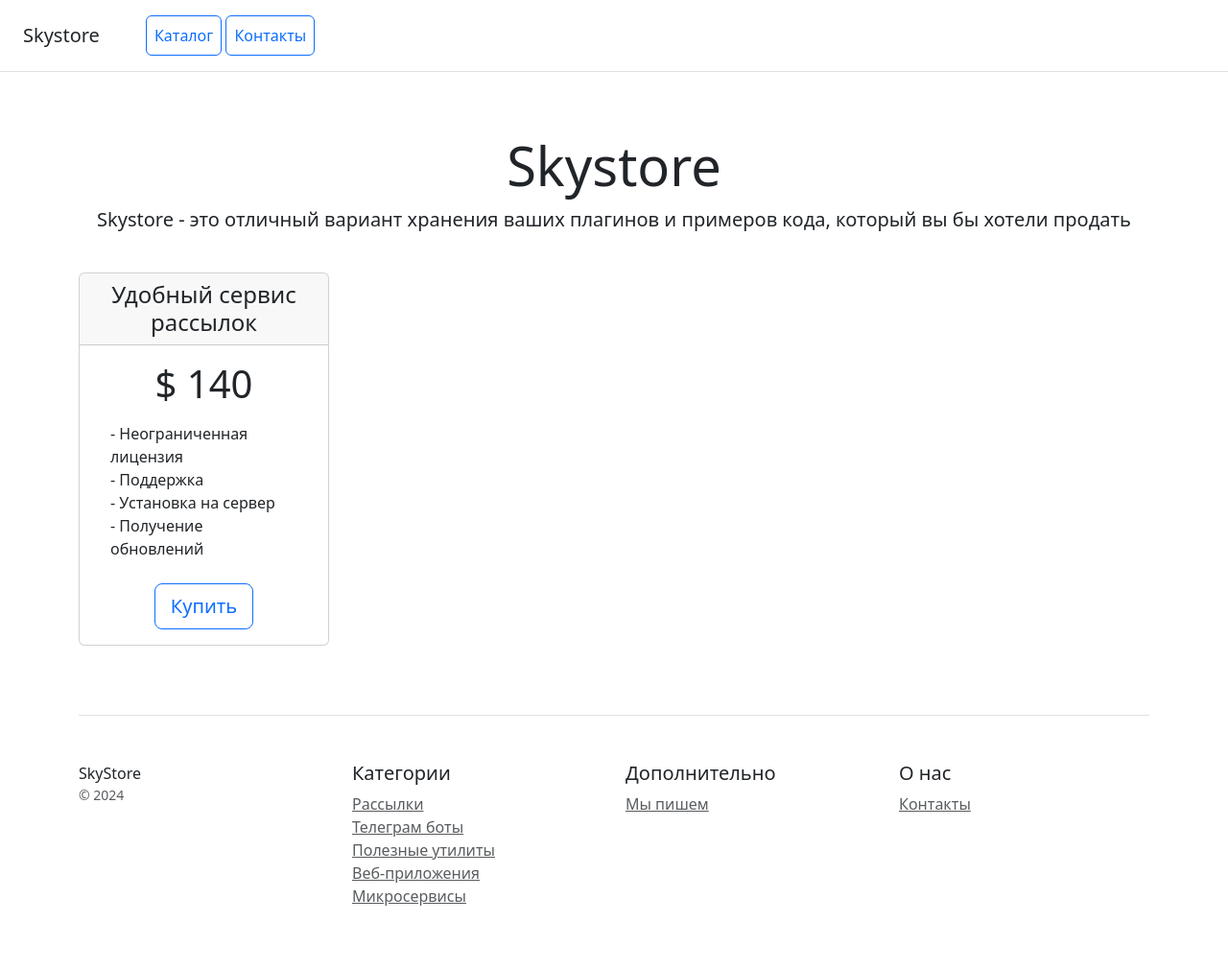
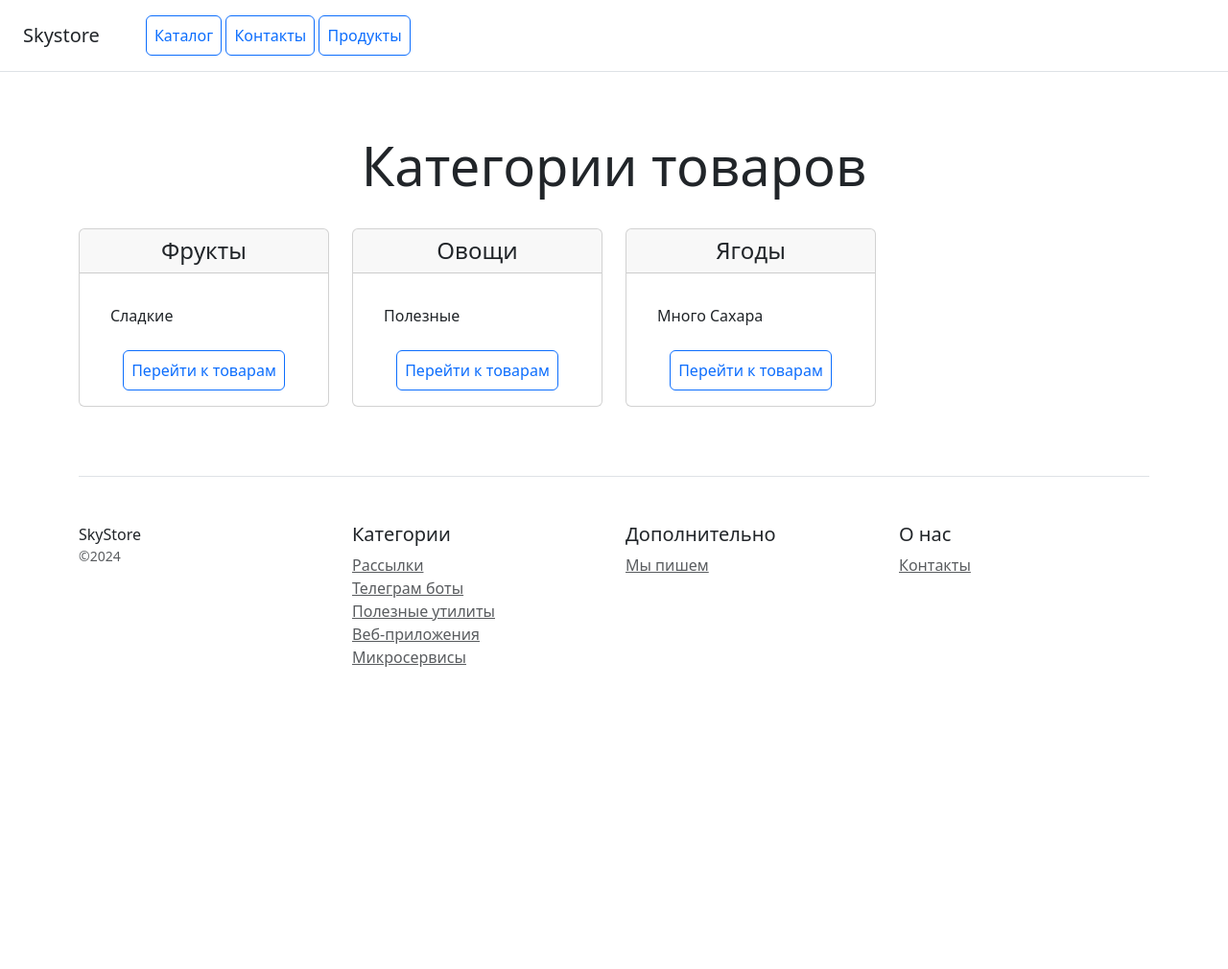
Before and after one commit to Daumond/django_project, a Django app: page / in a window 1280 px wide. Shown: the whole page at 96% size. After the commit the page ends 695 px from the top, so only its background shows below. Run offline with Django 5.2, Linux system fonts and the light colour scheme; data comes from the database, SQL or seed files in the repository; parts of the project's set-up code (start-up, migrations or seed data) failed here and were passed over; some libraries are stand-ins or nearby versions.

Commit message:
homework 20.2

```diff
--- a/catalog/models.py
+++ b/catalog/models.py
@@ -14,7 +14,7 @@ class Product(models.Model):
     last_modified_date = models.DateTimeField(auto_now_add=True, verbose_name='последнее изменение', **NULLABLE)
 
     def __str__(self):
-        return f'{self.name}'
+        return f'{self.name}, {self.description}, {self.price}'
 
     class Meta:
         verbose_name = 'продукт'
--- /dev/null
+++ b/catalog/templates/catalog/base.html
@@ -0,0 +1,56 @@
+{% load static %}
+<html lang="en">
+<head>
+    <meta charset="utf-8">
+    <meta name="viewport" content="width=device-width, initial-scale=1">
+    <title>{{title}}</title>
+    <link href="/static/css/bootstrap.min.css" rel="stylesheet">
+</head>
+<body>
+ {% include 'catalog/includes/inc_catalog_menu.html' %}
+
+<div class="pricing-header px-3 py-3 pt-md-5 pb-md-4 mx-auto text-center">
+    <h1 class="display-4">{{title}}</h1>
+</div>
+
+<div class="container">
+    <div class="row text-center">
+        {% block content %}
+        {% endblock %}
+    </div>
+
+    <footer class="pt-4 my-md-5 pt-md-5 border-top">
+        <div class="row">
+            <div class="col-12 col-md">
+                SkyStore
+                <small class="d-block mb-3 text-muted">&copy;{% now 'Y' %}</small>
+            </div>
+            <div class="col-6 col-md">
+                <h5>Категории</h5>
+                <ul class="list-unstyled text-small">
+                    <li><a class="text-muted" href="#">Рассылки</a></li>
+                    <li><a class="text-muted" href="#">Телеграм боты</a></li>
+                    <li><a class="text-muted" href="#">Полезные утилиты</a></li>
+                    <li><a class="text-muted" href="#">Веб-приложения</a></li>
+                    <li><a class="text-muted" href="#">Микросервисы</a></li>
+                </ul>
+            </div>
+            <div class="col-6 col-md">
+                <h5>Дополнительно</h5>
+                <ul class="list-unstyled text-small">
+                    <li><a class="text-muted" href="#">Мы пишем</a></li>
+                </ul>
+            </div>
+            <div class="col-6 col-md">
+                <h5>О нас</h5>
+                <ul class="list-unstyled text-small">
+                    <li><a class="text-muted" href="/contacts/">Контакты</a></li>
+                </ul>
+            </div>
+        </div>
+    </footer>
+</div>
+
+<script src="/static/js/bootstrap.bundle.min.js"></script>
+</body>
+</html>
--- /dev/null
+++ b/catalog/templates/catalog/home.html
@@ -0,0 +1,20 @@
+{% extends 'catalog/base.html' %}
+{% block content %}
+{% for object in object_list %}
+<div class="col-3">
+    <div class="card mb-4 box-shadow">
+        <div class="card-header">
+            <h4 class="my-0 font-weight-normal">{{object|title}}</h4>
+        </div>
+        <div class="card-body">
+            <ul class="list-unstyled mt-3 mb-4 text-start m-3">
+                <li>{{object.description|title}}</li>
+            </ul>
+            <div class="btn-group">
+                <a class="p-2 btn btn-outline-primary" href="/product/{{ object.pk }}" role="button">Перейти к товарам</a>
+            </div>
+        </div>
+        </div>
+</div>
+{% endfor %}
+{% endblock %}
--- /dev/null
+++ b/catalog/templates/catalog/includes/inc_catalog_menu.html
@@ -0,0 +1,8 @@
+<div class="d-flex flex-column flex-md-row align-items-center p-3 px-md-4 mb-3 bg-white border-bottom box-shadow">
+    <h5 class="my-0 mr-md-auto font-weight-normal">Skystore</h5>
+    <nav class="ms-5">
+        <a class="p-2 btn btn-outline-primary" href="/">Каталог</a>
+        <a class="p-2 btn btn-outline-primary" href="/contacts/">Контакты</a>
+        <a class="p-2 btn btn-outline-primary" href="/product/">Продукты</a>
+    </nav>
+</div>
--- a/catalog/templates/catalog/index.html
+++ /dev/null
@@ -1,79 +0,0 @@
-<!doctype html>
-<html lang="en">
-<head>
-    <meta charset="utf-8">
-    <meta name="viewport" content="width=device-width, initial-scale=1">
-    <title>Skystore</title>
-    <link href="https://cdn.jsdelivr.net/npm/bootstrap@5.3.2/dist/css/bootstrap.min.css" rel="stylesheet" integrity="sha384-T3c6CoIi6uLrA9TneNEoa7RxnatzjcDSCmG1MXxSR1GAsXEV/Dwwykc2MPK8M2HN" crossorigin="anonymous">
-</head>
-<body>
-<div class="d-flex flex-column flex-md-row align-items-center p-3 px-md-4 mb-3 bg-white border-bottom box-shadow">
-    <h5 class="my-0 mr-md-auto font-weight-normal">Skystore</h5>
-    <nav class="ms-5">
-        <a class="p-2 btn btn-outline-primary" href="/">Каталог</a>
-        <a class="p-2 btn btn-outline-primary" href="/contacts/">Контакты</a>
-    </nav>
-</div>
-
-<div class="pricing-header px-3 py-3 pt-md-5 pb-md-4 mx-auto text-center">
-    <h1 class="display-4">Skystore</h1>
-    <p class="lead">Skystore - это отличный вариант хранения ваших плагинов и примеров кода, который вы бы хотели
-        продать</p>
-</div>
-
-<div class="container">
-    <div class="row text-center">
-        <div class="col-3">
-            <div class="card mb-4 box-shadow">
-                <div class="card-header">
-                    <h4 class="my-0 font-weight-normal">Удобный сервис рассылок</h4>
-                </div>
-                <div class="card-body">
-                    <h1 class="card-title pricing-card-title">$ 140</h1>
-                    <ul class="list-unstyled mt-3 mb-4 text-start m-3">
-                        <li>- Неограниченная лицензия</li>
-                        <li>- Поддержка</li>
-                        <li>- Установка на сервер</li>
-                        <li>- Получение обновлений</li>
-                    </ul>
-                    <button type="button" class="btn btn-lg btn-block btn-outline-primary">Купить</button>
-                </div>
-            </div>
-        </div>
-    </div>
-
-    <footer class="pt-4 my-md-5 pt-md-5 border-top">
-        <div class="row">
-            <div class="col-12 col-md">
-                SkyStore
-                <small class="d-block mb-3 text-muted">&copy; 2024</small>
-            </div>
-            <div class="col-6 col-md">
-                <h5>Категории</h5>
-                <ul class="list-unstyled text-small">
-                    <li><a class="text-muted" href="#">Рассылки</a></li>
-                    <li><a class="text-muted" href="#">Телеграм боты</a></li>
-                    <li><a class="text-muted" href="#">Полезные утилиты</a></li>
-                    <li><a class="text-muted" href="#">Веб-приложения</a></li>
-                    <li><a class="text-muted" href="#">Микросервисы</a></li>
-                </ul>
-            </div>
-            <div class="col-6 col-md">
-                <h5>Дополнительно</h5>
-                <ul class="list-unstyled text-small">
-                    <li><a class="text-muted" href="#">Мы пишем</a></li>
-                </ul>
-            </div>
-            <div class="col-6 col-md">
-                <h5>О нас</h5>
-                <ul class="list-unstyled text-small">
-                    <li><a class="text-muted" href="/contacts/">Контакты</a></li>
-                </ul>
-            </div>
-        </div>
-    </footer>
-</div>
-
-<script src="https://cdn.jsdelivr.net/npm/bootstrap@5.3.2/dist/js/bootstrap.bundle.min.js" integrity="sha384-C6RzsynM9kWDrMNeT87bh95OGNyZPhcTNXj1NW7RuBCsyN/o0jlpcV8Qyq46cDfL" crossorigin="anonymous"></script>
-</body>
-</html>
--- a/catalog/urls.py
+++ b/catalog/urls.py
@@ -1,13 +1,16 @@
 from django.conf import settings
 from django.conf.urls.static import static
 from django.urls import path
-from catalog.views import contacts, home
+from catalog.views import contacts, home, product, product_item, product_category
 
 
 app_name = 'catalog'
 urlpatterns = [
-    path('', home),
-    path('contacts/', contacts),
+    path('', home, name='home'),
+    path('contacts/', contacts, name='contacts'),
+    path('product/', product, name='product'),
+    path('product/<int:category>/', product_category, name='product'),
+    path('product/<int:category>/<int:pk>', product_item, name='product_item'),
 ]
 
 static(settings.MEDIA_URL, document_root='settings.MEDIA_ROOT')
--- a/catalog/views.py
+++ b/catalog/views.py
@@ -1,9 +1,16 @@
 from django.shortcuts import render
+
+from catalog.models import Product, Category
 
 
 # Create your views here.
 def home(request):
-    return render(request, 'catalog/index.html')
+    category_list = Category.objects.all()
+    context = {
+        'object_list': category_list,
+        'title': 'Категории товаров'
+    }
+    return render(request, 'catalog/home.html',  context)
 
 
 def contacts(request):
@@ -12,4 +19,29 @@ def contacts(request):
         phone = request.POST.get('phone')
         message = request.POST.get('message')
         print(f'You have new message from {name} {phone}: {message}')
-    return render(request, 'catalog/contacts.html')
+    context = {
+        'title': 'Контакты'
+    }
+    return render(request, 'catalog/contacts.html', context)
+
+
+def product(request):
+    product_list = Product.objects.all()
+    context = {
+        'object_list': product_list,
+        'title': 'Продукты'
+    }
+    return render(request, 'catalog/product.html', context)
+
+
+def product_category(request, category):
+    context = {
+        'object_list': Product.objects.filter(category_id=category),
+    }
+    return render(request, 'catalog/product.html', context)
+
+def product_item(request, pk):
+    context = {
+        'object': Product.objects.get(pk=pk)
+    }
+    return render(request, 'catalog/product_item.html', context)
--- a/config/settings.py
+++ b/config/settings.py
@@ -122,7 +122,7 @@ USE_TZ = True
 STATIC_URL = 'static/'
 
 STATICFILES_DIRS = (
-    BASE_DIR + '/static/',
+    BASE_DIR / 'static/',
 )
 
 # Default primary key field type
--- a/config/urls.py
+++ b/config/urls.py
@@ -19,5 +19,5 @@ from django.urls import path, include
 
 urlpatterns = [
     path('admin/', admin.site.urls),
-    path('', include('catalog.urls')),
+    path('', include('catalog.urls', namespace='catalog')),
 ]
```
Also changed, not shown: catalog/templates/catalog/contacts.html (+8 -63 lines), catalog/templates/catalog/product.html (added, +24 -0 lines), catalog/templates/catalog/product_item.html (added, +22 -0 lines), catalog/templatetags/my_tags.py (added, +8 -0 lines), catalog/templatetags/__init__.py (added).
